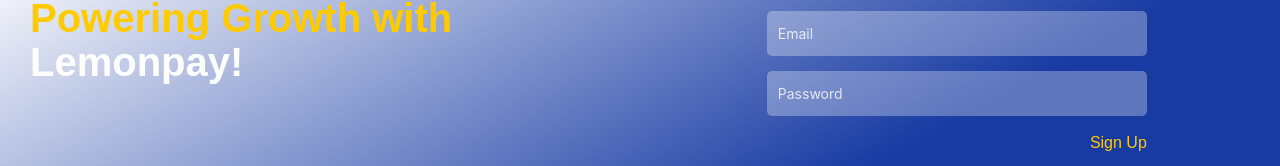
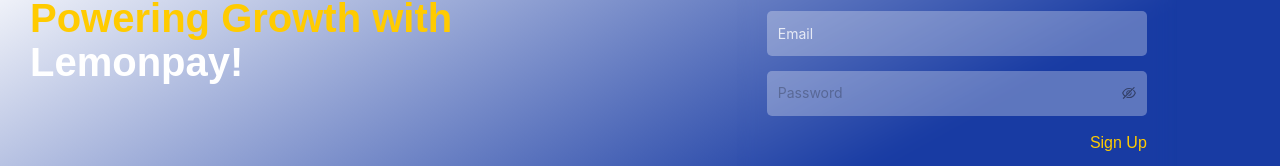
Before and after one commit to vishnu14279/lemonpay-frontEnd, a React (Vite) app: page / in a window 1280 px wide. Shown: the part 367-533 px from the top of the page. Built offline with nearby package versions, Linux system fonts and the light colour scheme.

Commit message:
add toggle view passworkd for input in sign in

```diff
--- a/src/App.jsx
+++ b/src/App.jsx
@@ -85,15 +85,15 @@
             <div className="error-message">{errors.email}</div>
           </div>
         )}
-        <Input
+        <Input.Password
           className="styled-input"
           placeholder="Password"
-          type="password"
           value={password}
           onChange={(e) => {
             setPassword(e.target.value);
             validateField("password", e.target.value);
           }}
+          visibilityToggle
         />
         {errors.password && (
           <div className="error-wrapper">
```
